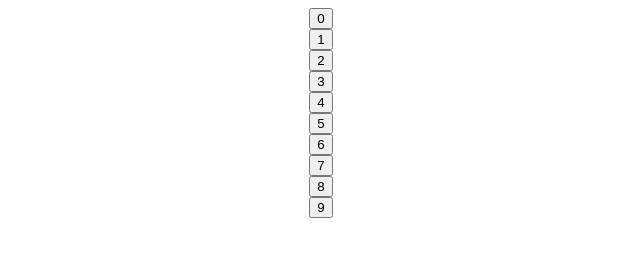
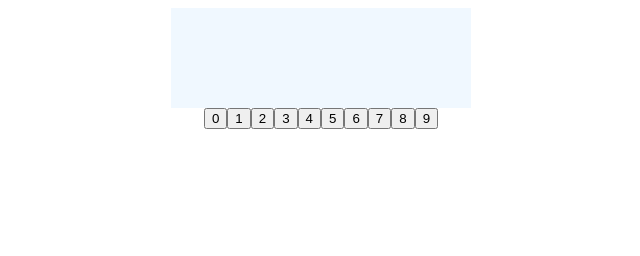
Before and after one commit to SsWwRr/calculator, a plain HTML site: page index.html in a window 1280 px wide. Shown: the whole page, without its empty margins (319-959 px from the left). Drawn offline with Linux system fonts and the light colour scheme.

Commit message:
improvement of the html's elements setup and preparation for basic calculations

```diff
--- a/index.html
+++ b/index.html
@@ -6,6 +6,12 @@
         <link rel="stylesheet" href="style.css">
     </head>
     <body>
-        <div id="calculatorContainer"></div>
+        <div id="mainContainer">
+            <div id="calculatorContainer">
+                <div id="result"></div>
+                <div id="buttonContainer"></div>
+            </div>
+
+        </div>
     </body>
 </html>
--- a/script.js
+++ b/script.js
@@ -1,9 +1,13 @@
 let numbers = 9;
-let calculatorContainer = document.getElementById("calculatorContainer")
+let buttonContainer = document.getElementById("buttonContainer")
 for(let i = 0; i <= numbers;i++){
     let number = document.createElement("button")
     console.log(i)
     let numberName = document.createTextNode(i)
+    number.className = "button"
     number.append(numberName)
-    calculatorContainer.append(number)
+    buttonContainer.append(number)
 }
+buttons = Array.from(document.querySelectorAll("button"))
+buttons.forEach(button => button.addEventListener("click",()=>console.log(button.textContent)))
+console.log(buttons)
```
